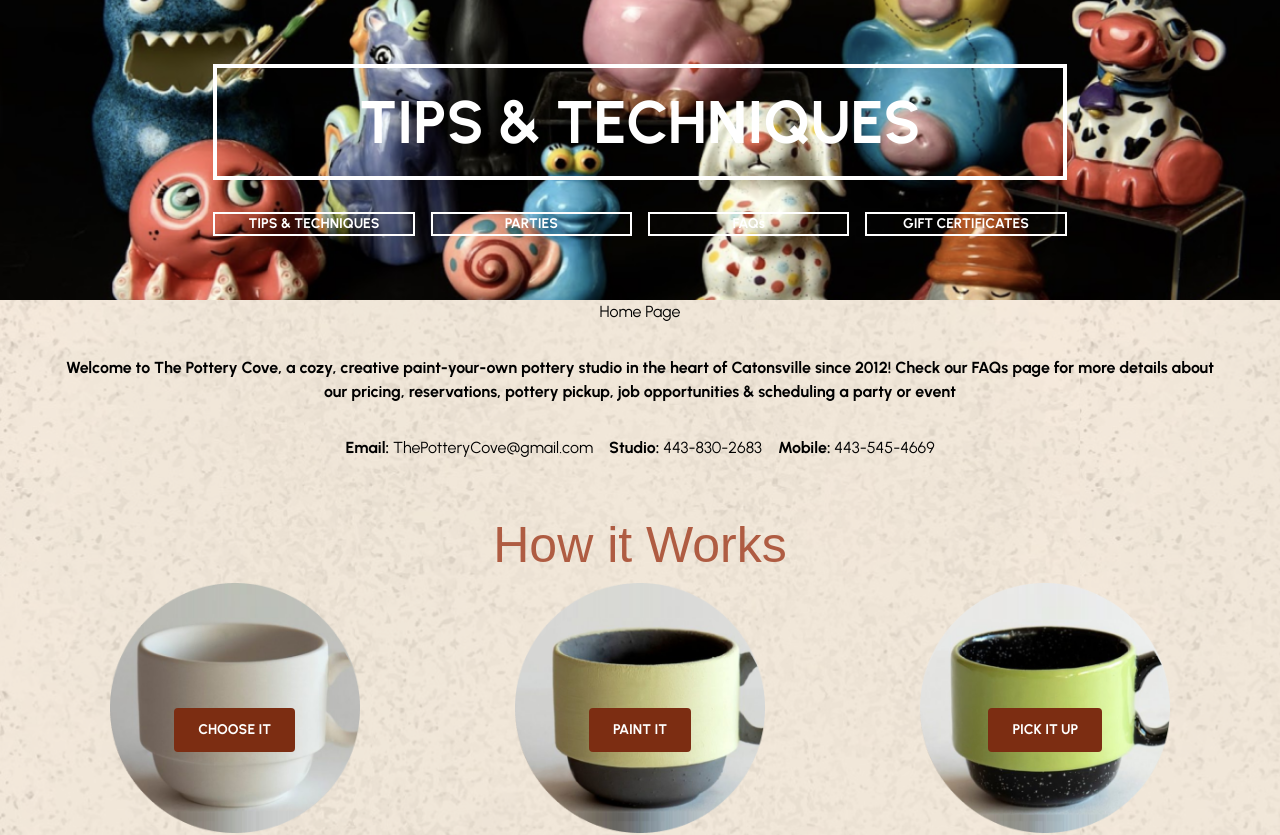
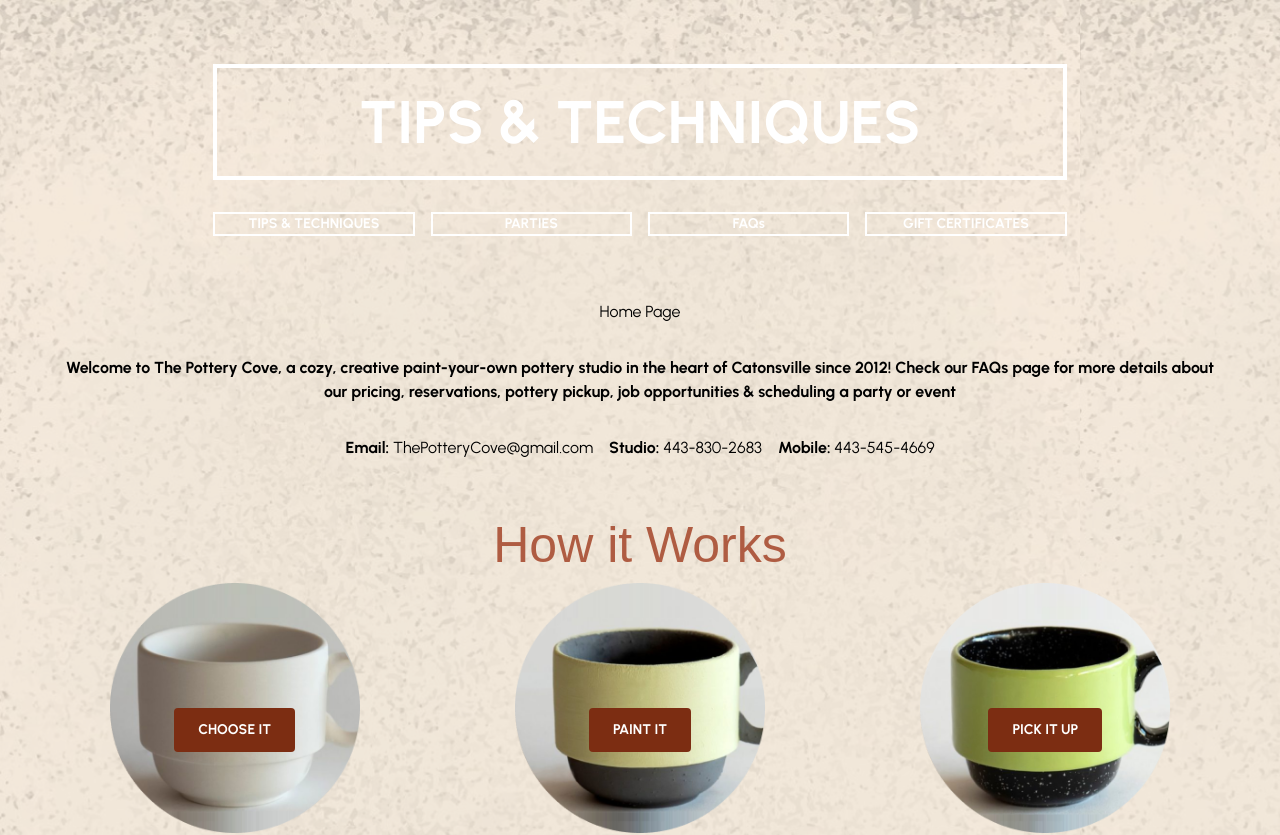
Before and after one commit to JalenBrown36/pottery-site, a Next.js app: page / in a window 1280 px wide. Shown: the top 835 px of the page. Built offline with nearby package versions, Linux system fonts and the light colour scheme; a web font is replaced by a local one.

Commit message:
Update components, stylesheet, and pages

```diff
--- a/app/gallery/page.tsx
+++ b/app/gallery/page.tsx
@@ -0,0 +1,3 @@
+export default function Page() {
+    return <h1>Gallery Page</h1>
+}
--- a/app/information/page.tsx
+++ b/app/information/page.tsx
@@ -0,0 +1,3 @@
+export default function Page() {
+    return <h1>Information Page</h1>
+}
--- a/app/parties/page.tsx
+++ b/app/parties/page.tsx
@@ -0,0 +1,3 @@
+export default function Page() {
+    return <h1>Party Page</h1>
+}
--- /dev/null
+++ b/app/ui/header.module.css
@@ -0,0 +1,15 @@
+.homeImage {
+
+}
+.galleryImage {
+    background-image: linear-gradient(rgba(0, 0, 0, 0.527),rgba(0, 0, 0, 0.5)), url('/tip-n-technique.png');
+    background-position: 0 15%;
+}
+.partiesImage {
+    background-image: linear-gradient(rgba(0, 0, 0, 0.527),rgba(0, 0, 0, 0.5)), url('/parties.png');
+    background-position: 0 40%;
+}
+.infoImage {
+    background-image: linear-gradient(rgba(0, 0, 0, 0.527),rgba(0, 0, 0, 0.5)), url('/faqs.png');
+    background-position: 0 40%;
+}
--- a/app/ui/pages/Header.tsx
+++ b/app/ui/pages/Header.tsx
@@ -1,13 +1,26 @@
+'use client';
+
 import NavBar from "./Navbar";
-import Image from "next/image";
+import clsx from "clsx";
+import style from "../header.module.css";
+import { usePathname } from "next/navigation";
 
 export default function Header() {
+  const pathname = usePathname();
+  const pageImage = clsx({
+    [style.galleryImage]: pathname === "/gallery",
+    [style.partiesImage]: pathname === "/parties",
+    [style.infoImage]: pathname === "/information",
+  });
+
   return (
-  <header className="py-16 bg-tip-n-technique bg-opacity-50 bg-cover bg-center bg-no-repeat ">
-    <div className="w-2/3 mx-auto flex flex-col gap-8 justify-center items-center">
-        <h1 className="w-full py-6 border-4 border-white text-center text-6xl font-bold text-white">TIPS & TECHNIQUES</h1>
+    <header className={`${pageImage} py-16 bg-cover bg-no-repeat`}>
+      <div className="w-2/3 mx-auto flex flex-col gap-8 justify-center items-center">
+        <h1 className="w-full py-6 border-4 border-white text-center text-6xl font-bold text-white">
+          TIPS & TECHNIQUES
+        </h1>
         <NavBar />
-    </div>
-  </header>
+      </div>
+    </header>
   );
 }
--- a/app/ui/pages/NavLink.tsx
+++ b/app/ui/pages/NavLink.tsx
@@ -7,8 +7,8 @@
 
 export default function NavLink({url, text}: NavLinkProps) {
   return (
-    <li className="w-full border-2 border-white">
-      <Link href={url} className="text-white font-bold">{text}</Link>
+    <li className="w-full flex justify-center items-center border-2 border-white">
+      <Link href={url} className="w-full inline-block text-center text-white font-bold">{text}</Link>
     </li>
   );
 }
--- a/app/ui/pages/Navbar.tsx
+++ b/app/ui/pages/Navbar.tsx
@@ -3,10 +3,10 @@
 export default function NavBar() {
     return (
         <nav className="w-full">
-            <ul className="hidden text-center md:flex md:flex-row lg:gap-4 md:justify-between md:text-sm lg:text-sm">
-                <NavLink url="/" text="TIPS & TECHNIQUES" />
-                <NavLink url="/" text="PARTIES" />
-                <NavLink url="/" text="FAQs" />
+            <ul className="hidden text-center md:flex md:flex-row md:gap-4 md:justify-between md:text-sm lg:text-sm">
+                <NavLink url="/gallery" text="TIPS & TECHNIQUES" />
+                <NavLink url="/parties" text="PARTIES" />
+                <NavLink url="/information" text="FAQs" />
                 <NavLink url="/" text="GIFT CERTIFICATES" />
             </ul>
 
```
